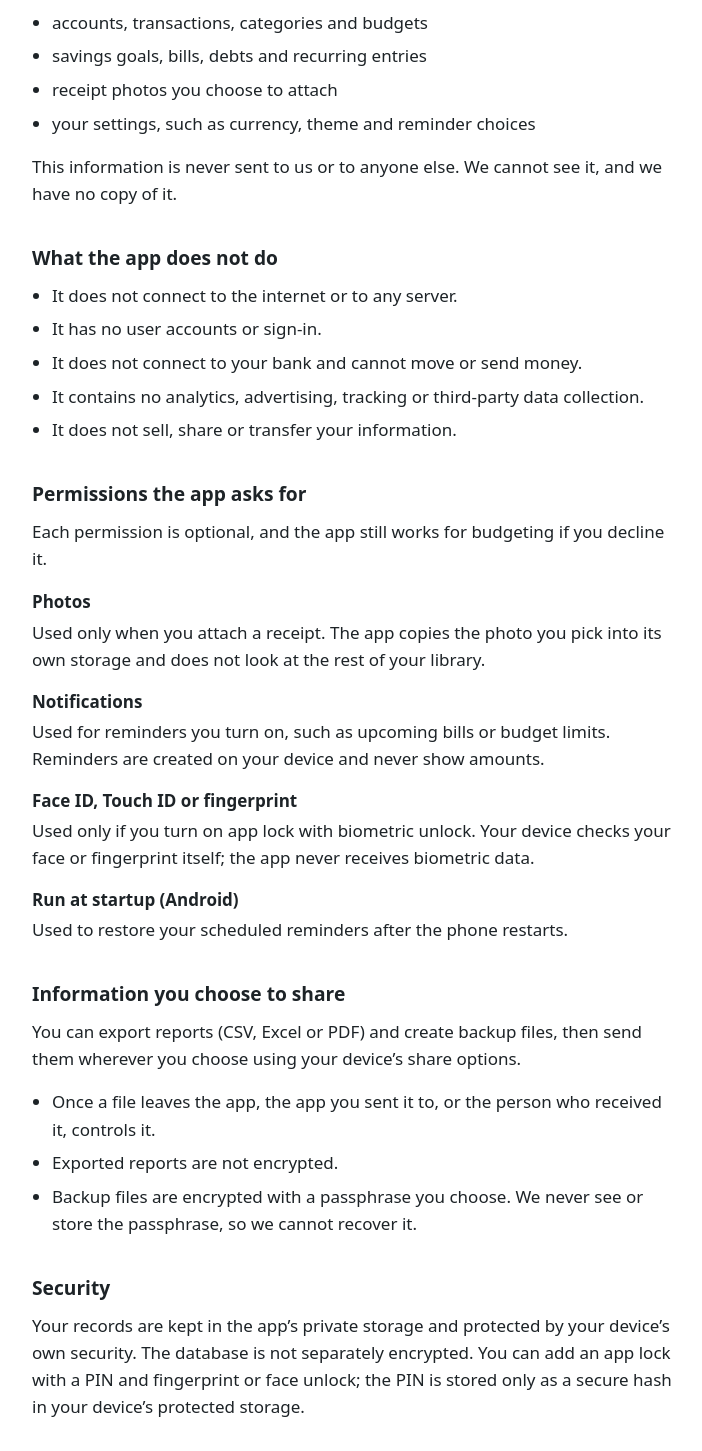
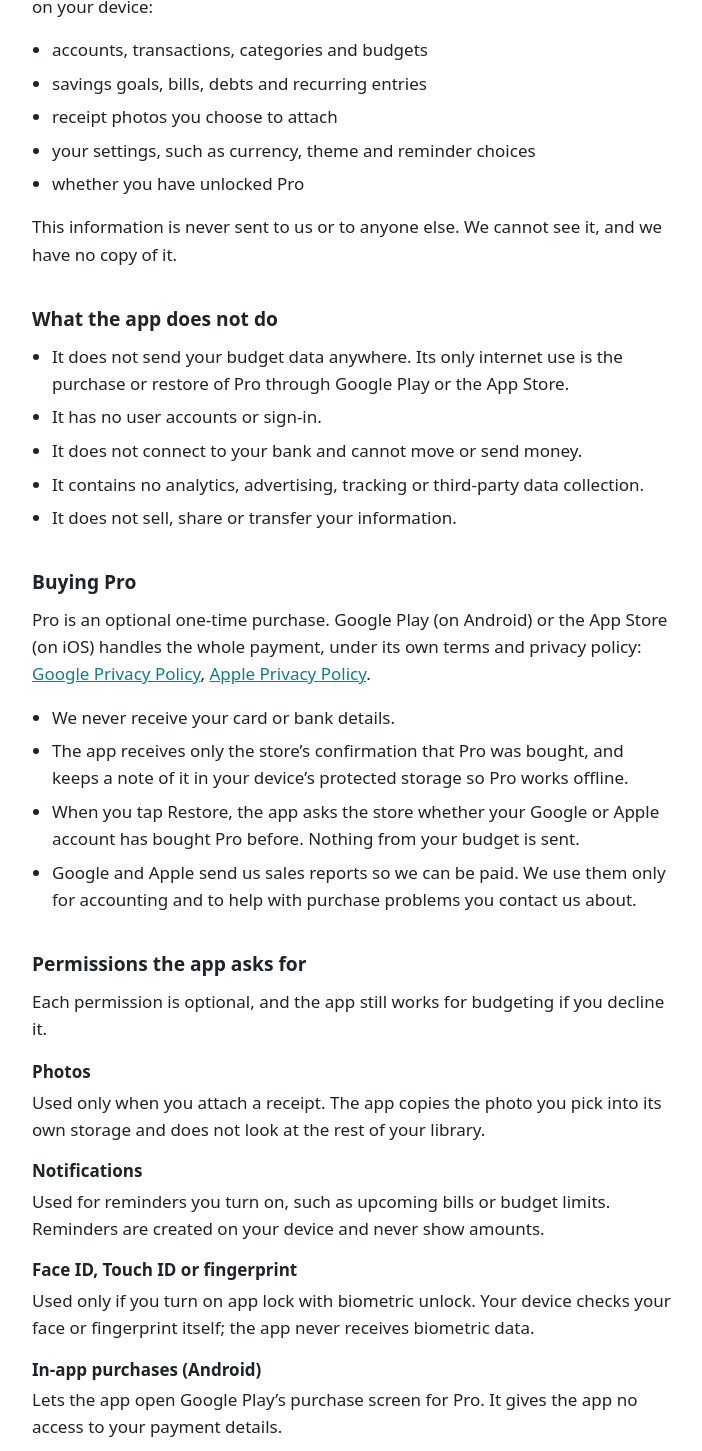
Before and after one commit to kojonunoo/budget-planner-site, a plain HTML site: page privacy/index.html in a window 1280 px wide. Shown: the part 569-2020 px from the top of the page, without its empty margins (288-990 px from the left). Drawn offline with Linux system fonts and the light colour scheme.

Commit message:
Privacy policy: cover buying and restoring Pro
Co-Authored-By: Claude Opus 5.5 <noreply@anthropic.com>

```diff
--- a/privacy/index.html
+++ b/privacy/index.html
@@ -61,10 +61,10 @@
 <body>
 <main>
   <h1>Privacy Policy</h1>
-  <p class="meta">Monthly Budget Planner and Student Budget Planner · Effective 17 November 2026</p>
+  <p class="meta">Monthly Budget Planner and Student Budget Planner · Effective 18 November 2026</p>
 
   <div class="summary">
-    <p><strong>We do not collect any of your data.</strong> Everything you enter stays on your device. The apps have no accounts, analytics, advertising or tracking, and they do not connect to the internet.</p>
+    <p><strong>We do not collect any of your data.</strong> Everything you enter stays on your device. The apps have no accounts, analytics, advertising or tracking. They go online only when you buy or restore Pro, and then only through Google Play or the App Store.</p>
   </div>
 
   <h2>Who this policy covers</h2>
@@ -77,16 +77,26 @@
     <li>savings goals, bills, debts and recurring entries</li>
     <li>receipt photos you choose to attach</li>
     <li>your settings, such as currency, theme and reminder choices</li>
+    <li>whether you have unlocked Pro</li>
   </ul>
   <p>This information is never sent to us or to anyone else. We cannot see it, and we have no copy of it.</p>
 
   <h2>What the app does not do</h2>
   <ul>
-    <li>It does not connect to the internet or to any server.</li>
+    <li>It does not send your budget data anywhere. Its only internet use is the purchase or restore of Pro through Google Play or the App Store.</li>
     <li>It has no user accounts or sign-in.</li>
     <li>It does not connect to your bank and cannot move or send money.</li>
     <li>It contains no analytics, advertising, tracking or third-party data collection.</li>
     <li>It does not sell, share or transfer your information.</li>
+  </ul>
+
+  <h2>Buying Pro</h2>
+  <p>Pro is an optional one-time purchase. Google Play (on Android) or the App Store (on iOS) handles the whole payment, under its own terms and privacy policy: <a href="https://policies.google.com/privacy">Google Privacy Policy</a>, <a href="https://www.apple.com/legal/privacy/">Apple Privacy Policy</a>.</p>
+  <ul>
+    <li>We never receive your card or bank details.</li>
+    <li>The app receives only the store’s confirmation that Pro was bought, and keeps a note of it in your device’s protected storage so Pro works offline.</li>
+    <li>When you tap Restore, the app asks the store whether your Google or Apple account has bought Pro before. Nothing from your budget is sent.</li>
+    <li>Google and Apple send us sales reports so we can be paid. We use them only for accounting and to help with purchase problems you contact us about.</li>
   </ul>
 
   <h2>Permissions the app asks for</h2>
@@ -98,6 +108,8 @@
     <dd>Used for reminders you turn on, such as upcoming bills or budget limits. Reminders are created on your device and never show amounts.</dd>
     <dt>Face ID, Touch ID or fingerprint</dt>
     <dd>Used only if you turn on app lock with biometric unlock. Your device checks your face or fingerprint itself; the app never receives biometric data.</dd>
+    <dt>In-app purchases (Android)</dt>
+    <dd>Lets the app open Google Play’s purchase screen for Pro. It gives the app no access to your payment details.</dd>
     <dt>Run at startup (Android)</dt>
     <dd>Used to restore your scheduled reminders after the phone restarts.</dd>
   </dl>
@@ -117,7 +129,7 @@
   <p>On Android, the app turns off the system’s automatic app backup, so your records are not copied to a Google account. On iOS, your device’s iCloud or computer backups may include the app’s data, depending on your backup settings. Apple handles those backups.</p>
 
   <h2>Deleting your data</h2>
-  <p>You can delete all of your records in the app’s Settings. Uninstalling the app also removes everything it has stored. Copies you exported or shared beforehand are not affected, because they are outside the app.</p>
+  <p>You can delete all of your records in the app’s Settings. Uninstalling the app also removes everything it has stored, except that on iPhone and iPad your device’s keychain may keep the app-lock PIN hash and the note that Pro is unlocked. Copies you exported or shared beforehand are not affected, because they are outside the app.</p>
 
   <h2>Children</h2>
   <p>The app does not collect personal information from anyone, including children.</p>
```
